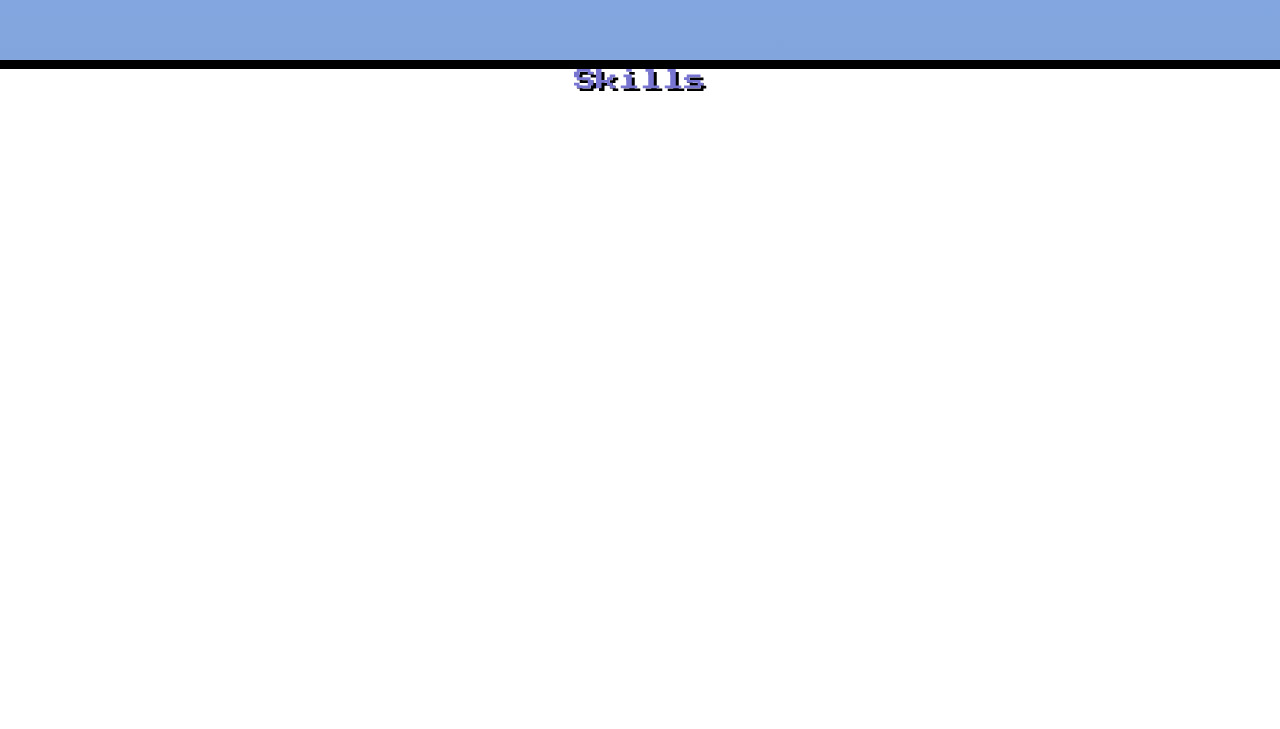
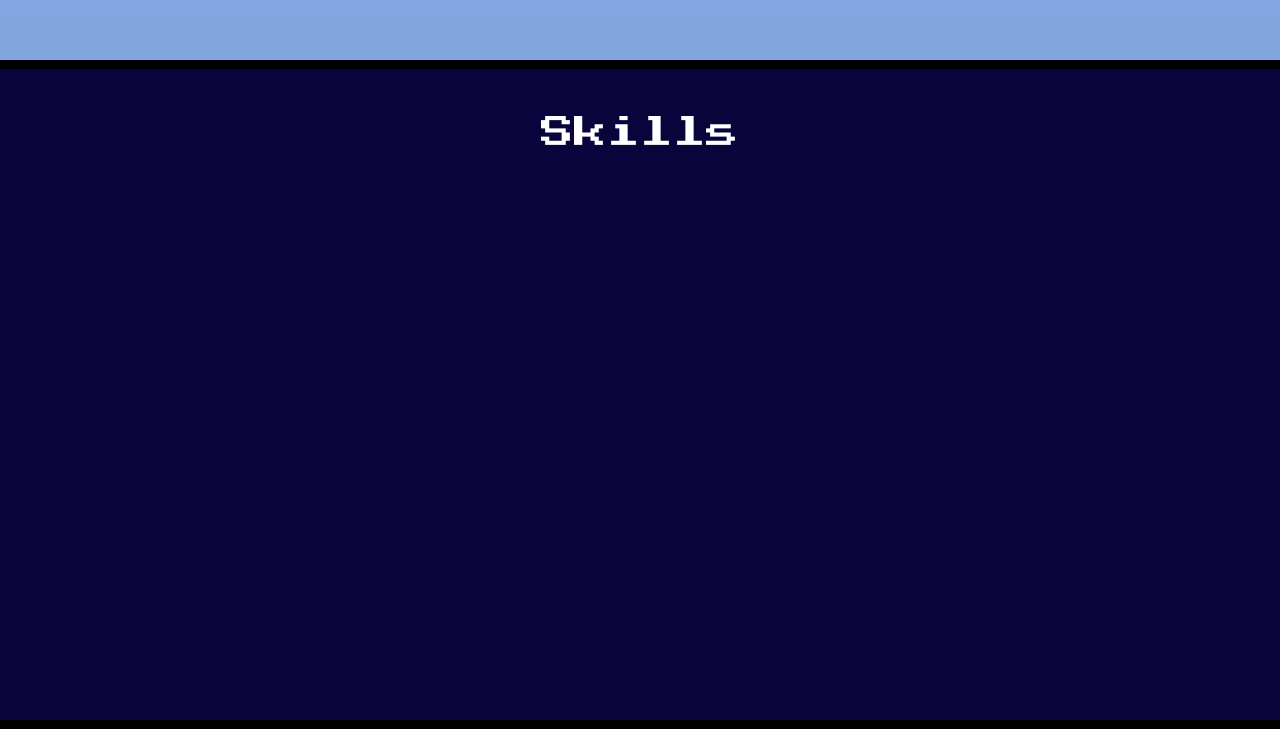
Before and after one commit to clarxyg/clarxyg.github.io, a plain HTML site: page index.html in a window 1280 px wide. Shown: the part 731-1460 px from the top of the page. Before the commit the page ends 822 px from the top, so only its background shows below. Drawn offline with Linux system fonts and the light colour scheme.

Commit message:
Create the section components

```diff
--- /dev/null
+++ b/css/components/section.css
@@ -0,0 +1,7 @@
+.section {
+    background-color: #0a043c;
+    padding-bottom: 40px;
+    padding-top: 47px;
+    border-bottom: 9px solid black;
+    height: 564px;
+}
--- a/css/components/title.css
+++ b/css/components/title.css
@@ -7,8 +7,8 @@
 }
 
 .title.-second {
-    color: #7875D2;
+    color: #fff;
     text-align: center;
-
-
-}
+    font-size: 33px;
+    text-shadow: none;
+    }
--- a/index.html
+++ b/index.html
@@ -14,6 +14,7 @@
     <link rel="stylesheet" href="css/components/action.css">
     <link rel="stylesheet" href="css/components/header.css">
     <link rel="stylesheet" href="css/components/banner.css">
+    <link rel="stylesheet" href="css/components/section.css">
     <title>Portfólio da Clara</title>
 </head>
     <body>
@@ -39,6 +40,8 @@
             </div>
         </div>
             </section>
+        <section class="section">
             <h2 class="title -second">Skills</h2>
+        </section>
     </body>
 </html>
```
